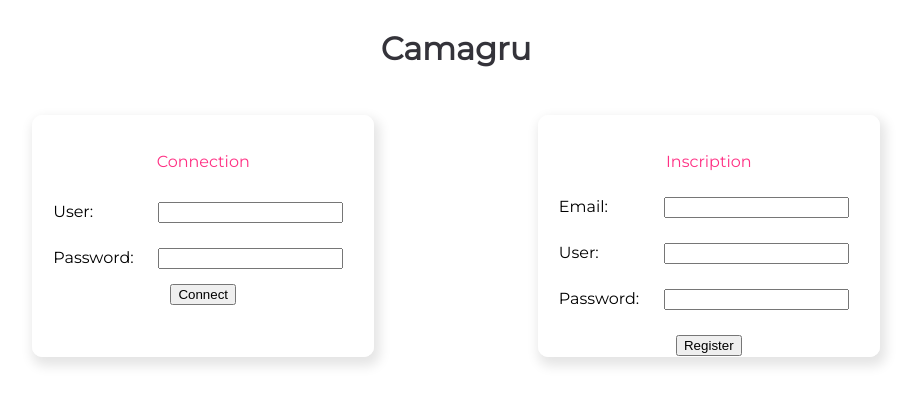
After one commit to lolaolivet/camagru, a PHP site: page /views/connexion.php in a window 1280 px wide. The commit adds this page. Shown: the top 405 px of the page, without its empty margins (184-1101 px from the left). Run offline with PHP 8.4, Linux system fonts and the light colour scheme.

Commit message:
Formulaire inscription

```diff
--- /dev/null
+++ b/css/connexion.css
@@ -0,0 +1,54 @@
+p {
+    color: #ff3184;
+}
+
+.title {
+    margin: auto;
+}
+
+.container {
+    margin: auto;
+    padding: 15px;
+    width: 80%;
+    display: flex;
+    -webkit-flex-flow: row wrap;
+    justify-content: space-around;
+}
+
+.connexion, .register {
+    border: #fff solid 0.5px;
+    padding: 20px;
+    width: 300px;
+    height: 200px;
+    border-radius: 10px;
+    box-shadow: 3px 6px 12px 3px #e5e5e5;
+    display: flex;
+    flex-direction: column;
+    position: relative;
+    margin: 10px;;
+}
+
+label {
+    float: left;
+    margin: 10px 0;
+}
+
+input {
+    margin: 10px;
+}
+
+form {
+    height: 100%;
+    width: 100%;
+}
+
+.validate {
+    margin: auto;
+}
+
+
+.formul {
+    margin: 5px 0;
+    display: flex;
+    justify-content: space-between;
+}
--- a/css/main.css
+++ b/css/main.css
@@ -1,25 +1,32 @@
+@import url('https://fonts.googleapis.com/css?family=Montserrat');
+
 body {
-  background-color: #ffffff;
-  display: flex;
+  position: relative;
+  font-family: 'Montserrat', sans-serif;
+  text-align: center;
 }
 
-#container {
-    margin: 0px auto;
-    width: 500px;
-    height: 375px;
-    border: 10px #333 solid;
-}
-#videoElement {
-    width: 500px;
-    height: 375px;
-    background-color: #666;
+header {
+    display: flex;
 }
 
-#mini-galery {
-  height: auto;
-  width: 100px;
+ul {
+  padding: 0;
+  margin: 0;
+  list-style: none;
+  display: flex;
+  flex-basis:min-content;
+  -webkit-flex-flow: row wrap;
+  justify-content: center;
 }
 
-#mini-galery img {
-  width:100px
+li {
+  list-style-type: none;
+  width: 300px;
+  height: 200px;
 }
+
+a {
+    text-decoration: none;
+    color: #34333a;
+}
--- /dev/null
+++ b/views/connexion.php
@@ -0,0 +1,54 @@
+<!DOCTYPE html>
+<html lang="en" dir="ltr">
+  <head>
+    <meta charset="utf-8">
+    <link rel="stylesheet" type="text/css" href="../css/connexion.css">
+    <link rel="stylesheet" type="text/css" href="../css/main.css">
+    <title>Camagruuu</title>
+  </head>
+  <body>
+    <header>
+        <div class="title">
+            <a href="../index.php"><h1>Camagru</h1></a>
+        </div>
+    </header>
+      <div class="container">
+          <div class="connexion">
+              <p>Connection</p>
+              <form>
+                  <div class="formul">
+                      <label for="user">User:</label><input type="text" name="user" id="user">
+                  </div>
+
+                  <div class="formul">
+                      <label for="password">Password:</label><input type="email" name="password" id="password">
+                  </div>
+                  <div class="validate">
+                      <input class="validate" type="submit" value="Connect">
+                  </div>
+              </form>
+          </div>
+
+           <div class="register">
+              <form>
+                  <p>Inscription</p>
+                  <div class="formul">
+                      <label for="email">Email:</label><input type="email" name="email" id="email">
+                  </div>
+
+                  <div class="formul">
+                      <label for="user">User:</label><input type="text" name="user" id="user">
+                  </div>
+
+                  <div class="formul">
+                      <label for="password">Password:</label><input type="email" name="password" id="password">
+                  </div>
+
+                  <div class="validate" >
+                      <input type="submit" value="Register">
+                  </div>
+              </form>
+          </div>
+      </div>
+    </body>
+</html>
```
Also changed, not shown: css/camera.css (added, +20 -0 lines), css/gallery.css (+8 -23 lines), index.php (+10 -1 lines), views/camera.php (renamed from views/home.php, +8 -6 lines).
